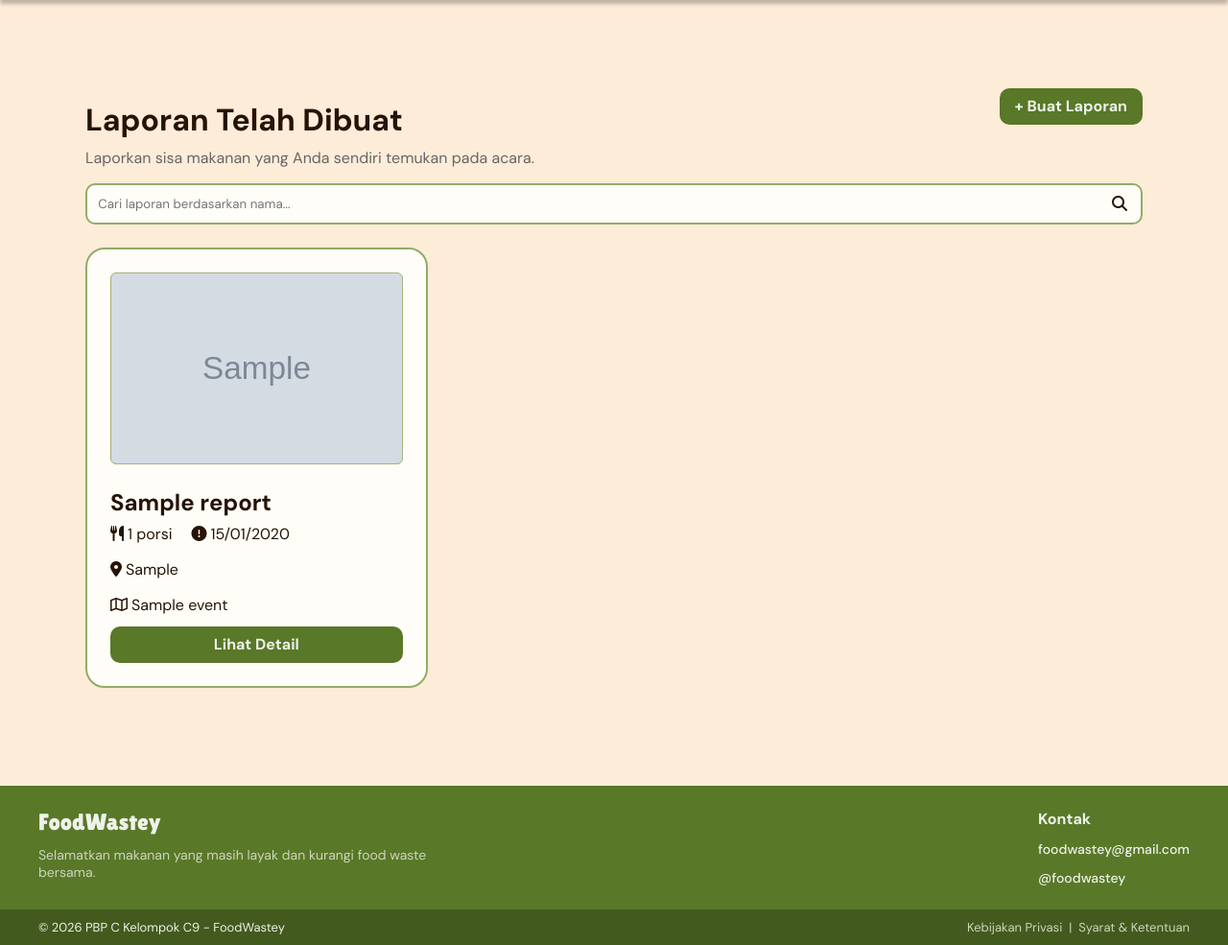
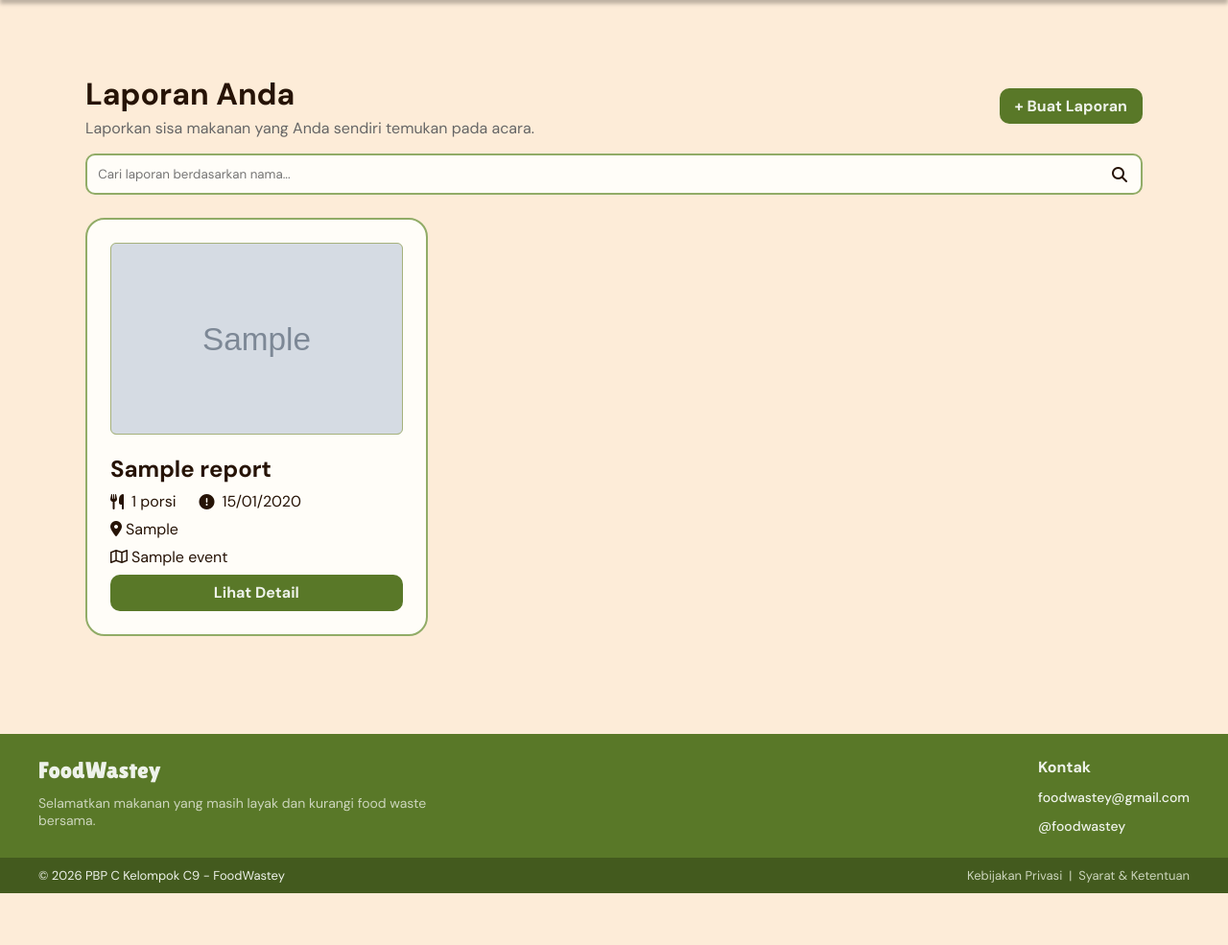
Before and after one commit to pbp-kelompok-c9/foodwaste, a Django app: page /reporting/ in a window 1280 px wide. Shown: the part 64-1049 px from the top of the page at 96% size. After the commit the page ends 995 px from the top, so only its background shows below. Run offline with Django 5.2, Linux system fonts and the light colour scheme; a user stored in the database is signed in; tables that the repository leaves empty hold one stand-in row (values such as "Sample post"); grey boxes marked "Sample" are stand-in pictures; some libraries are stand-ins or nearby versions.

Commit message:
style: add responsivity for smaller screens

```diff
--- a/food_waste_reporting/templates/reports.html
+++ b/food_waste_reporting/templates/reports.html
@@ -18,16 +18,17 @@
                         class="close-button">×</button>
                 </div>
             </div>
-            <div class="header">
-                <h1 style="margin-bottom: 8px;">Laporan Telah Dibuat</h1>
+            <div class="header" style="margin-bottom: 16px;">
+                <div class="header-text">
+                    <h1>Laporan Anda</h1>
+                    <p>Laporkan sisa makanan yang Anda sendiri temukan pada acara.</p>
+                </div>
                 <button type="button"
                         class="button"
-                        popovertarget="add-report-modal"
-                        style="margin-bottom: 8px;">
+                        popovertarget="add-report-modal">
                     + Buat Laporan
                 </button>
             </div>
-            <p style="margin-top: 0px; color: #666;">Laporkan sisa makanan yang Anda sendiri temukan pada acara.</p>
             <div class="header">
                 <form method="get"
                     id="report-search"
@@ -108,13 +109,13 @@
             ${report.picture
                 ? `<img src="${escapeHtml(report.picture)}" alt="Gambar Laporan" class="report-img">`
                 : `<div class="temp-placeholder-img">Tidak ada foto</div>`}
-            <h3 style="margin-bottom: 8px; font-size: 24px">${escapeHtml(report.food_name)}</h3>
-            <div class="modal-horizontal-layout" style="justify-content:start; gap: 20px; height: 20px; margin-bottom: 4px;">
+            <h3 style="font-size: 24px">${escapeHtml(report.food_name)}</h3>
+            <div class="modal-horizontal-layout">
                 <p><i class="fas fa-utensils" style="margin-right:4px;"></i>${escapeHtml(report.food_portion)} porsi</p>
                 <p><i class="fa-solid fa-circle-exclamation" style="margin-right:4px;"></i>${escapeHtml(report.best_before)}</p>
             </div>
-            <p style="margin-bottom: 8px;"><i class="fa-solid fa-location-dot" style="margin-right:4px;"></i>${escapeHtml(report.location)}</p>
-            <p style="margin-bottom: 12px;"><i class="fa-regular fa-map" style="margin-right:4px;"></i>${escapeHtml(report.event)}</p>
+            <p><i class="fa-solid fa-location-dot" style="margin-right:4px;"></i>${escapeHtml(report.location)}</p>
+            <p><i class="fa-regular fa-map" style="margin-right:4px;"></i>${escapeHtml(report.event)}</p>
             <div class="modal-horizontal-layout">
                 <button type="button"
                         class="button"
--- a/food_waste_reporting/views.py
+++ b/food_waste_reporting/views.py
@@ -55,19 +55,22 @@ def create_report_ajax(request):
         )
     return JsonResponse({"errors": form.errors.get_json_data()}, status=400)
 
+@login_required(login_url="authentication:login")
 def view_report_detail(request, report_id):
-    report = get_object_or_404(Report.objects.select_related("related_event"), pk=report_id)
+    report = get_object_or_404(Report.objects.select_related("related_event"), pk=report_id, reported_by=request.user)
     return render(request, "components/report_detail_modal.html", {"report": report})
 
+@login_required(login_url="authentication:login")
 @require_POST
 def delete_report(request, report_id):
-    report = get_object_or_404(Report, pk=report_id)
+    report = get_object_or_404(Report, pk=report_id, reported_by=request.user)
     report.delete()
     return JsonResponse({"message": "Laporan berhasil dhapus!"})
 
+@login_required(login_url="authentication:login")
 @require_http_methods(["GET", "POST"])
 def edit_report(request, report_id):
-    report = get_object_or_404(Report, pk=report_id)
+    report = get_object_or_404(Report, pk=report_id, reported_by=request.user)
 
     if request.method == "POST":
         form = ReportForm(request.POST, request.FILES, instance=report)
--- a/static/css/reporting.css
+++ b/static/css/reporting.css
@@ -75,12 +75,34 @@ section {
     display: flex;
     align-items: center;
     justify-content: space-between;
+    flex-wrap: wrap;
     gap: 8px;
     color: var(--ink-dark);
 }
 
 .header h1 {
+    margin: 0;
     font-size: 32px;
+}
+
+.header button {
+    margin: 0;
+    white-space: nowrap;
+    flex-shrink: 0;
+}
+
+.header-text {
+    flex: 1;
+    min-width: 0;
+}
+
+.header-text h1 {
+    margin: 0 0 4px 0;
+}
+
+.header-text p {
+    margin: 0;
+    color: #666;
 }
 
 .report-img,
@@ -203,6 +225,7 @@ section {
     border-radius: 100%;
     font-weight: bold;
     background-color: var(--accent-light);
+    cursor: pointer;
 }
 
 .close-button:hover {
@@ -245,6 +268,31 @@ section {
     border-radius: 20px;
     border: 2px solid var(--accent);
     padding: 24px;
+    display: flex;
+    flex-direction: column;
+    gap: 8px;
+}
+
+.card h3,
+.card p {
+    margin: 0;
+}
+
+.card .modal-horizontal-layout {
+    margin: 0;
+    padding: 0;
+    justify-content: flex-start;
+    gap: 24px;
+}
+
+.card .modal-horizontal-layout p {
+    display: flex;
+    align-items: center;
+    gap: 4px;
+}
+
+.card .button {
+    margin-top: auto;
 }
 
 .report-grid {
@@ -298,3 +346,32 @@ section {
     background: #f3dcdc;
     color: #973838;
 }
+
+/* Responsivity on smaller screens */
+@media (max-width: 600px) {
+    .container {
+        padding: 8px 8px 48
+        px;
+    }
+
+    .field-group {
+        flex-direction: column;
+    }
+
+    .field {
+        width: 100%;
+    }
+
+    .header {
+        align-items: center;
+        gap: 4px;
+    }
+
+    .header button {
+        width: 100%;
+    }
+
+    .header-text p {
+        margin-bottom: 4px;
+    }
+}
```
